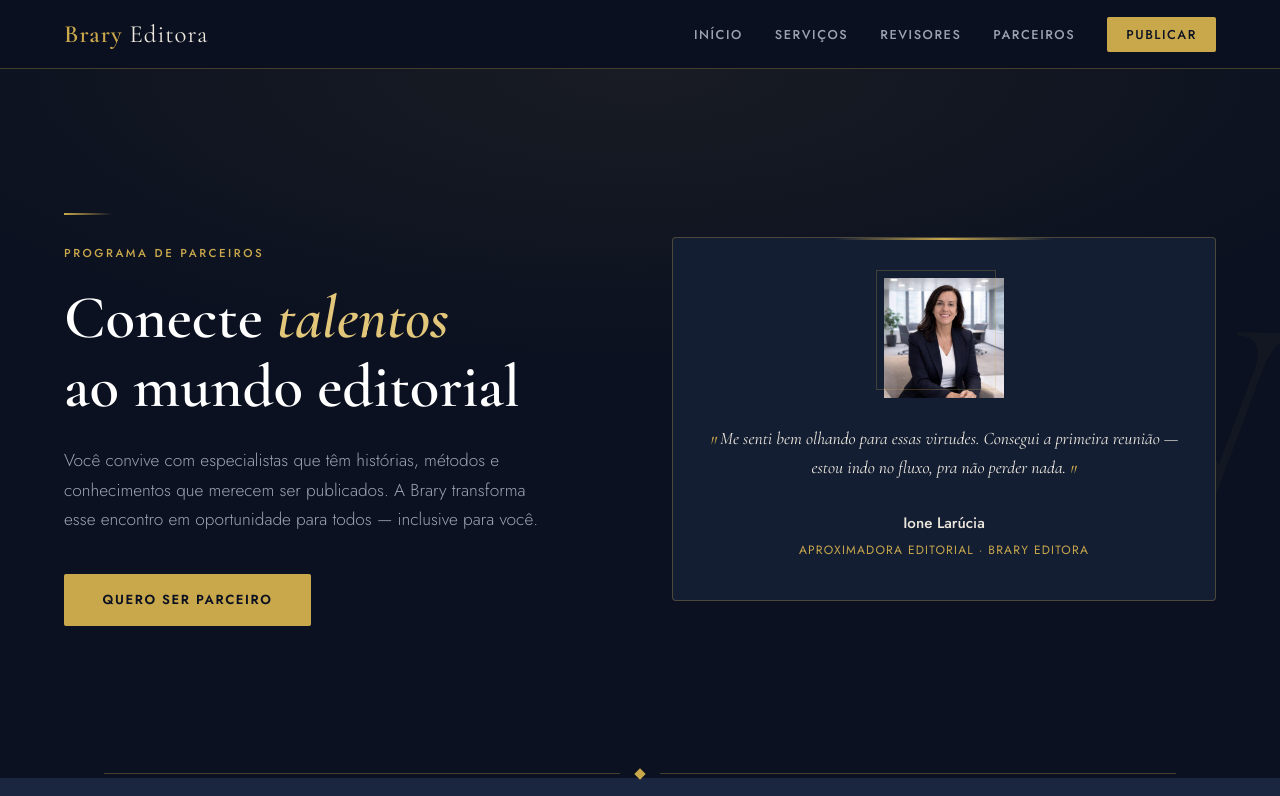
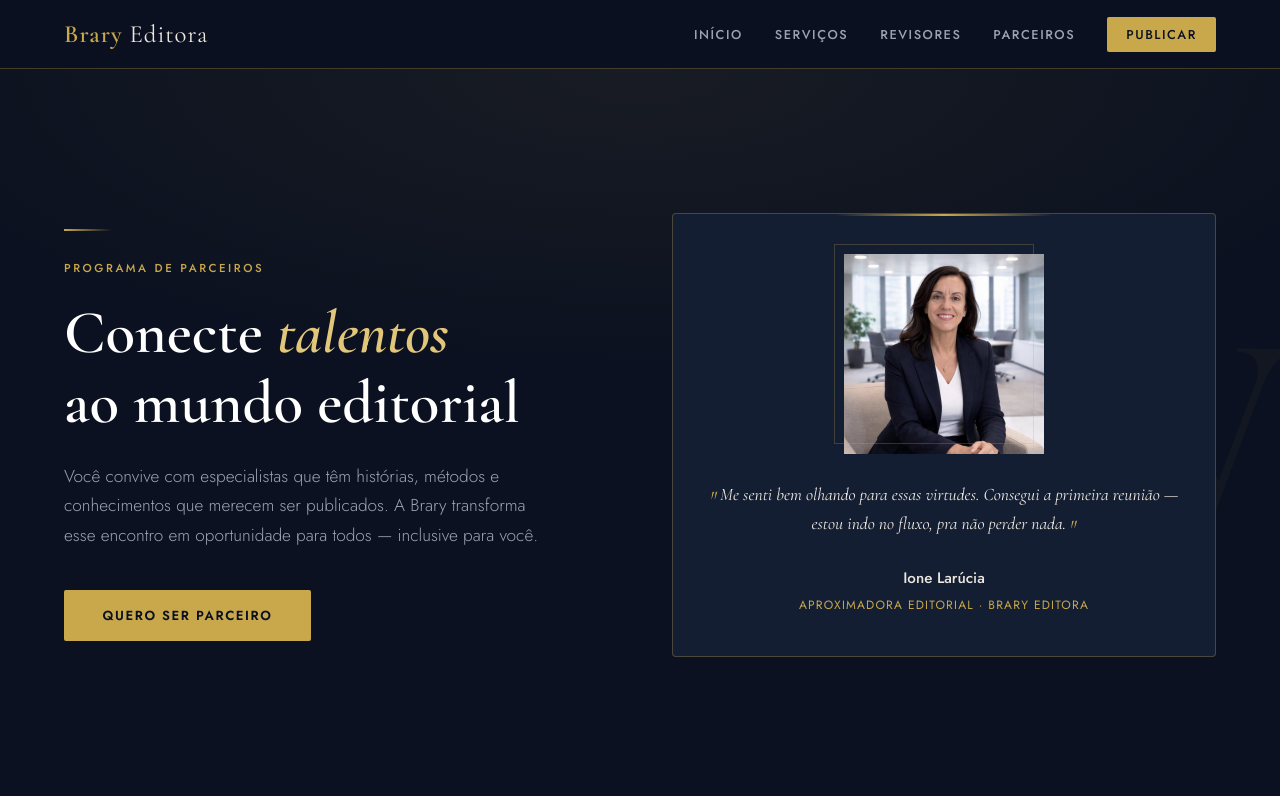
Before and after one commit to braryeditora/brary-editora-site, a plain HTML site: page public/parceiros.html in a window 1280 px wide. Shown: the top 796 px of the page. Drawn offline with nearby package versions, Linux system fonts and the light colour scheme.

Commit message:
style: increase testimonial photo size for Ione

```diff
--- a/public/parceiros.html
+++ b/public/parceiros.html
@@ -862,14 +862,14 @@
 
     .testimonial-photo-wrap {
       position: relative;
-      width: 120px;
+      width: 200px;
       margin: 0 auto;
       flex-shrink: 0;
     }
 
     .testimonial-photo {
-      width: 120px;
-      height: 120px;
+      width: 200px;
+      height: 200px;
       object-fit: cover;
       object-position: top;
       display: block;
@@ -879,10 +879,10 @@
     /* Moldura dourada — padrão do ecossistema Brary */
     .testimonial-photo-frame {
       position: absolute;
-      top: -8px;
-      left: -8px;
-      right: 8px;
-      bottom: 8px;
+      top: -10px;
+      left: -10px;
+      right: 10px;
+      bottom: 10px;
       border: 1px solid rgba(201, 168, 76, 0.25);
       pointer-events: none;
     }
```
